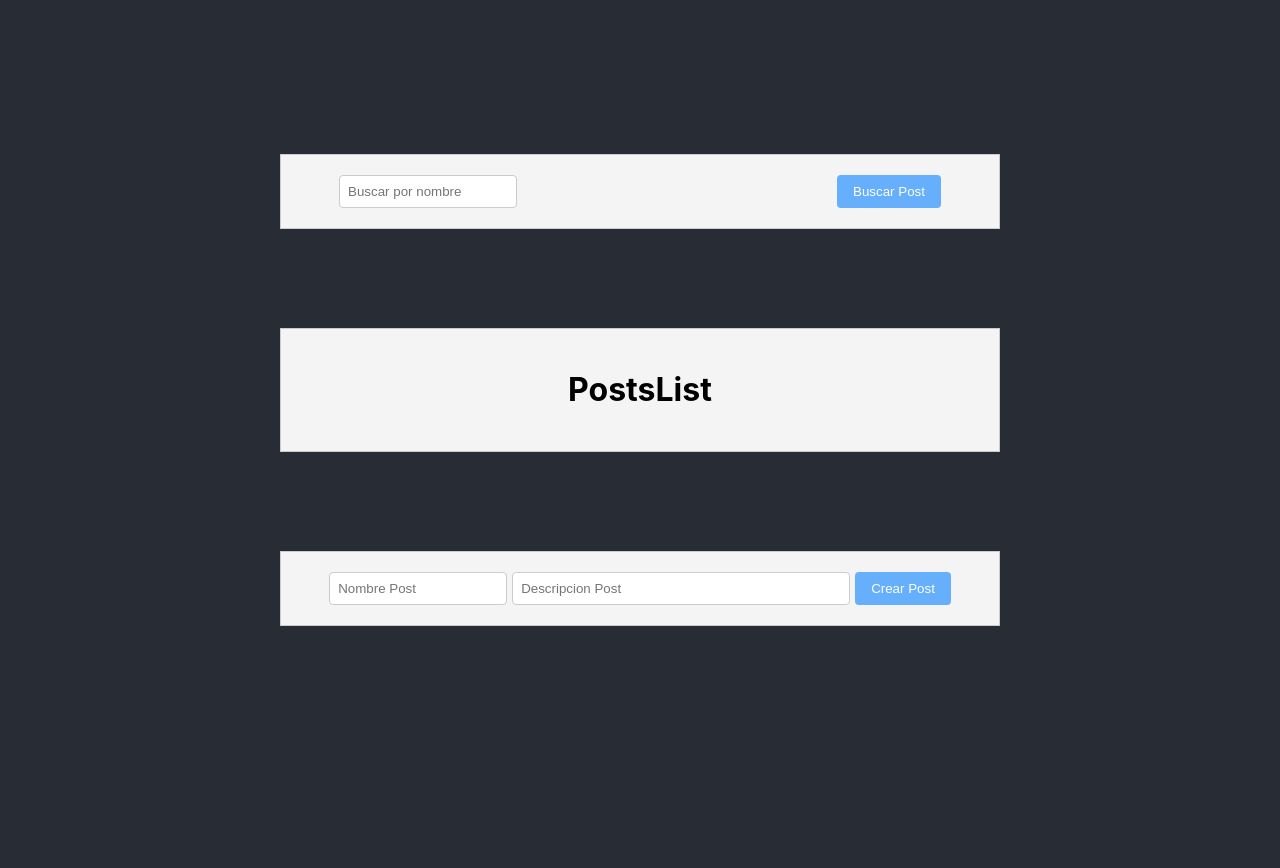
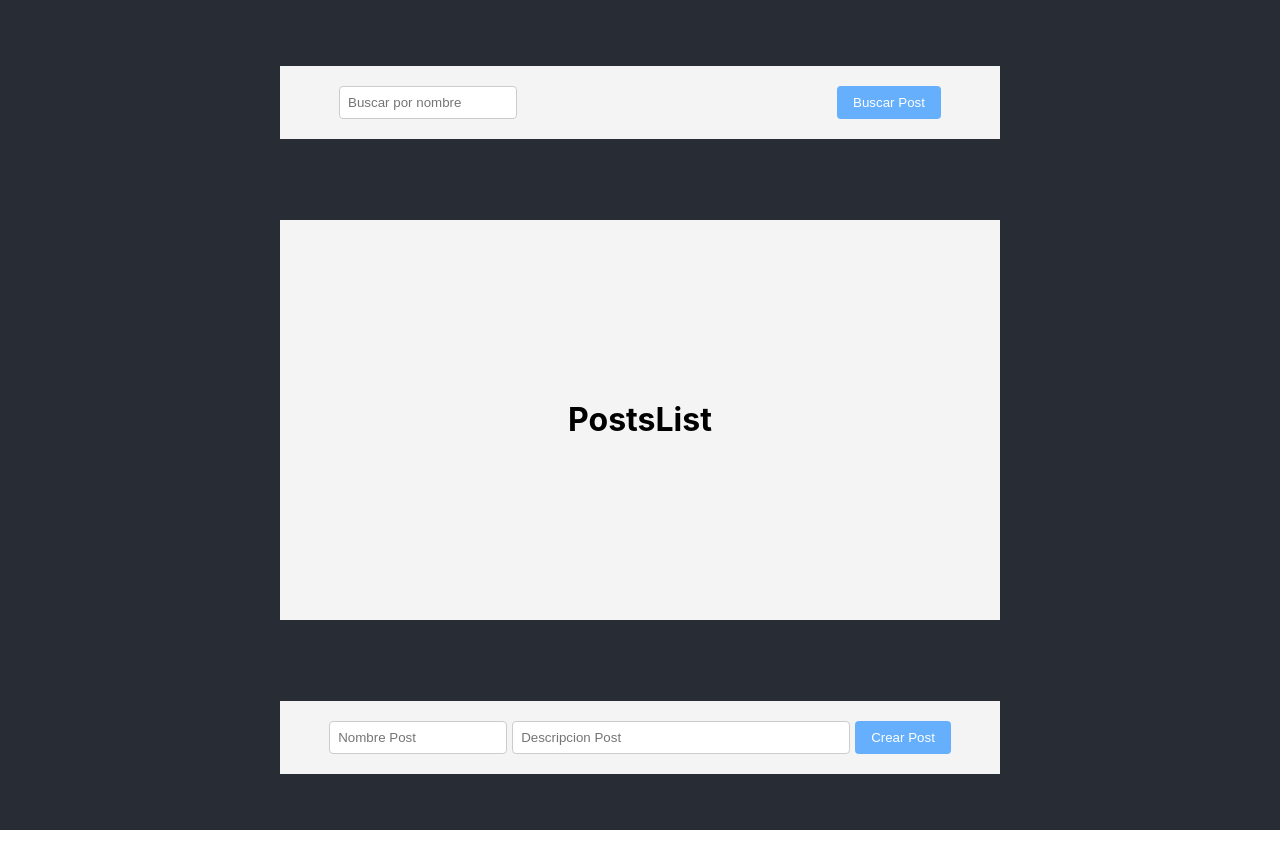
Before and after one commit to FabianMalferMix/tcit-recruiting, a React (Create React App) app in the folder frontend/: page / in a window 1280 px wide. Shown: the top 868 px of the page. After the commit the page ends 830 px from the top, so only its background shows below. Built offline with nearby package versions, Linux system fonts and the light colour scheme; the HTML template or start-up script is replaced by a standard one.

Commit message:
Agrega clase para celda de PostsList

```diff
--- a/frontend/src/App.css
+++ b/frontend/src/App.css
@@ -4,26 +4,38 @@
   background-color: #282c34;
   height: 100vh;
   padding:10px;
-  padding-top: 100px;
+  padding-top: 20px;
 }
 
 .container-grid {
 display: grid;
 grid-template-rows: auto auto auto; /* Define tres filas con igual altura por defecto */
-max-height: 70%; /* Ocupa toda la altura de la pantalla */
+overflow: hidden scroll hidden;
+max-height: 5rem 5rem 5rem; /* Ocupa toda la altura de la pantalla */
 align-items: center;
 width: 45rem;
 gap: 10px; /* Espacio entre las filas */
-padding:10px
+padding:10px;
 }
 
 .cell {
   display: flex;
-  height: auto;
   justify-content: center; /* Centra el texto horizontalmente */
   align-items: center; /* Centra el texto verticalmente */
   background-color: #f4f4f4;
-  border: 1px solid #ccc;
   padding: 20px;
   text-align: center;
 }
+
+.cell.posts-list {
+  height: 25rem; /* Altura fija para el contenedor */
+  overflow-y: auto; /* Activa el scroll vertical */
+  overflow-x: hidden; /* Oculta el scroll horizontal si existe */
+  padding:0;
+  scrollbar-width: none; /* Firefox: Oculta la barra de desplazamiento */
+}
+
+.cell.posts-list::-webkit-scrollbar{
+  display:none;
+
+}
--- a/frontend/src/App.js
+++ b/frontend/src/App.js
@@ -9,7 +9,7 @@ function App() {
     <div className="App">
       <div className='container-grid'>
         <div className='cell'> <SearchBar/> </div>
-        <div className='cell'> <PostsList/> </div>
+        <div className='cell posts-list'> <PostsList/> </div>
         <div className='cell'> <PostsMaker/> </div>
       </div>
 
```
